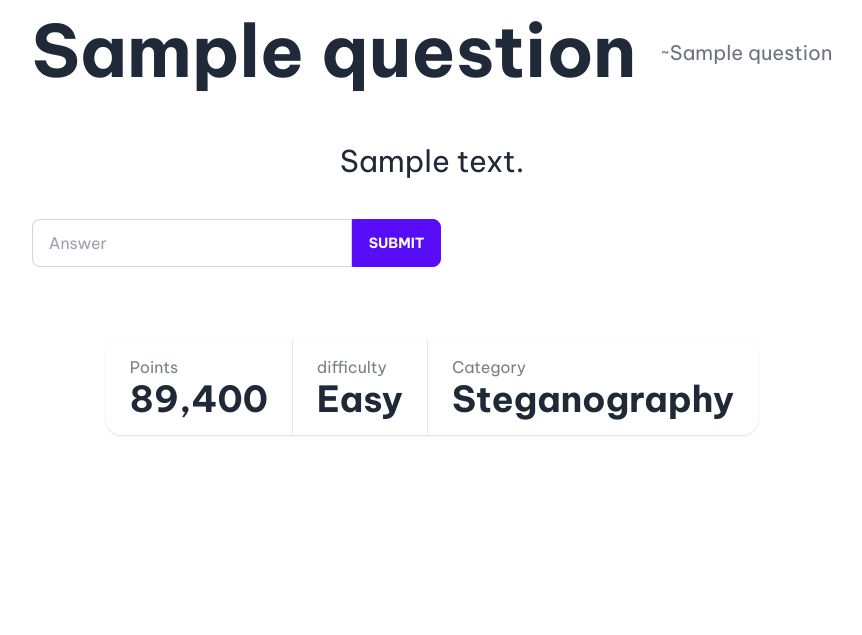
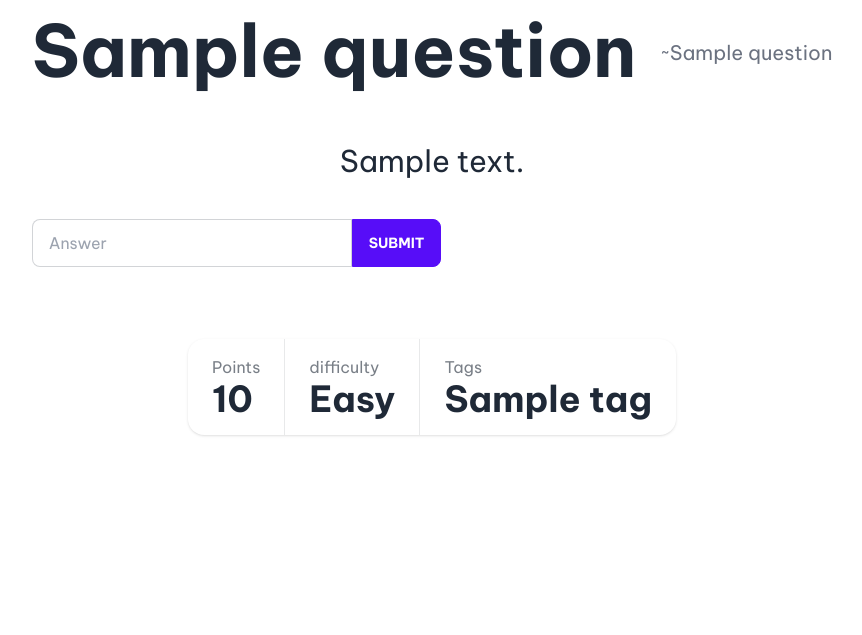
Before and after one commit to itsnishitjain/cryptforces, a Django app: page /problem/1 in a window 1280 px wide. Shown: the part 307-942 px from the top of the page, without its empty margins (208-1070 px from the left). Run offline with Django 4.2, Linux system fonts and the light colour scheme; a user stored in the database is signed in; tables that the repository leaves empty hold one stand-in row (values such as "Sample post"); style sheets or scripts are compiled from the project's sources; some libraries are stand-ins or nearby versions.

Commit message:
fixing tags

```diff
--- a/templates/problem.html
+++ b/templates/problem.html
@@ -112,15 +112,17 @@
         <div class="flex flex-row stats shadow" style="overflow: hidden">
           <div class="stat">
             <div class="stat-title">Points</div>
-            <div class="stat-value">89,400</div>
+            <div class="stat-value">{{problem.points}}</div>
           </div>
           <div class="stat">
             <div class="stat-title">difficulty</div>
-            <div class="stat-value">Easy</div>
+            <div class="stat-value">{{problem.difficulty}}</div>
           </div>
           <div class="stat">
-            <div class="stat-title">Category</div>
-            <div class="stat-value">Steganography</div>
+            <div class="stat-title">Tags</div>
+            {% for j in problem.tags.all %}
+            <div class="stat-value">{{j.name}}</div>
+            {% endfor %}
           </div>
         </div>
       </div>
```
